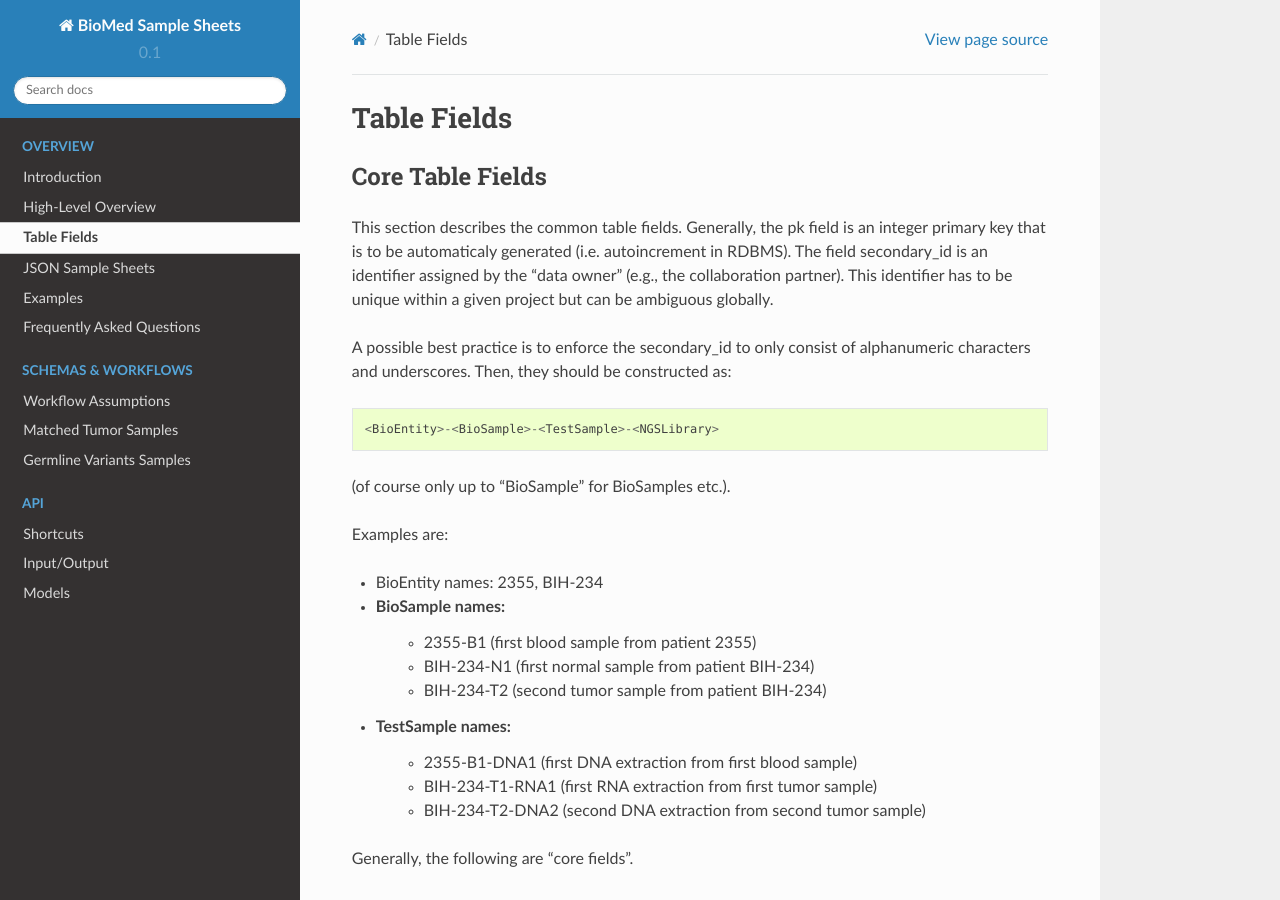
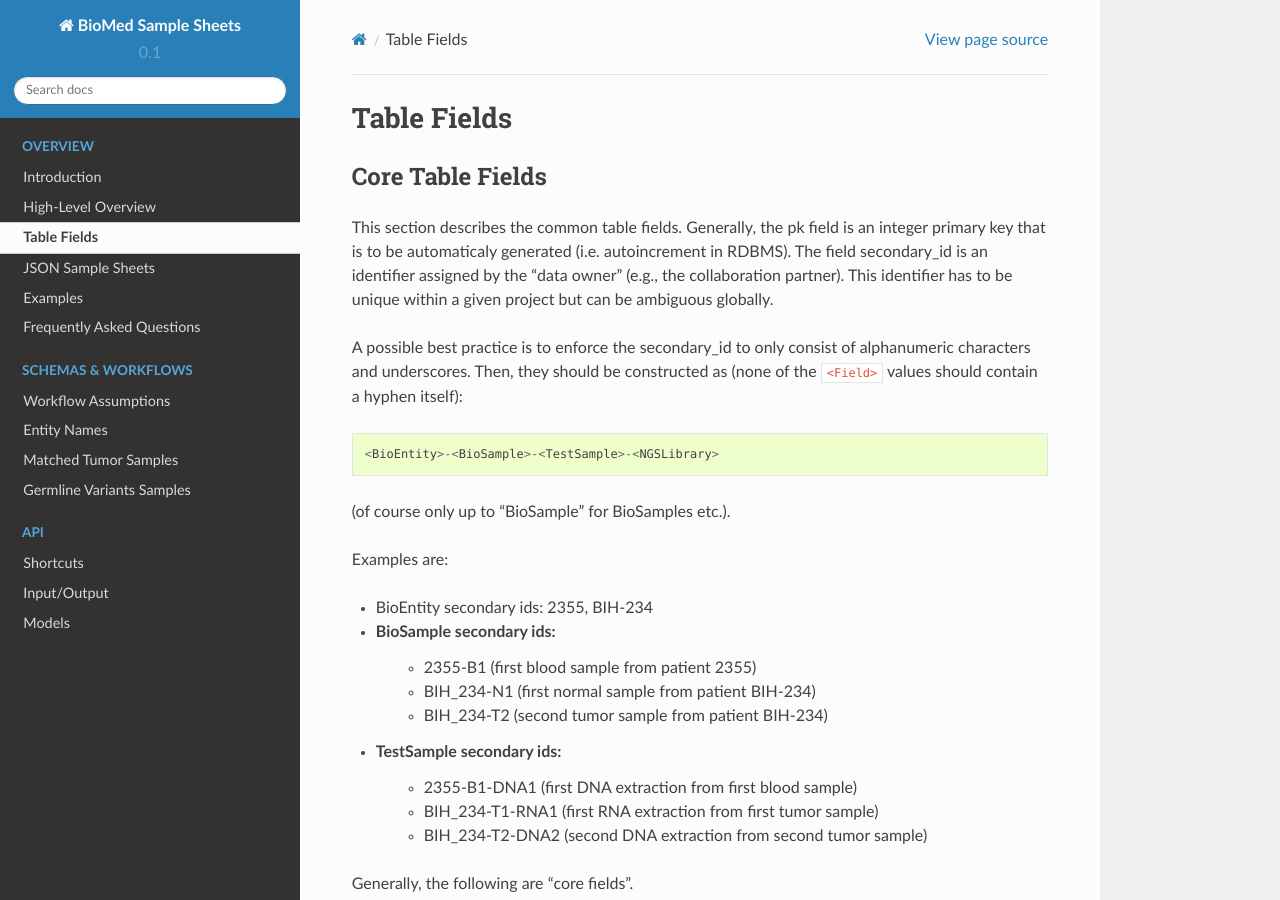
Before and after one commit to bihealth/biomedsheets, a Sphinx documentation site: the page built from docs/source/table_fields.rst, in a window 1280 px wide and 900 px high. Built offline with Sphinx 7.4.7 and the Read the Docs theme 2.0.0, drawn with Linux system fonts in a browser that asks for light colours.

Commit message:
Updating document to entity naming

```diff
--- a/docs/source/index.rst
+++ b/docs/source/index.rst
@@ -47,6 +47,7 @@ Open Questions
     :hidden:
 
     workflow_assumptions
+    entity_names
     schema_cancer
     schema_germline
 
--- a/docs/source/schema_cancer.rst
+++ b/docs/source/schema_cancer.rst
@@ -16,10 +16,6 @@ The assumed setting is as follows.
 .. note::
 
     The requirement of one DNA HTS library for each sample and RNA only for tumor can be dropped in the future.
-
-.. note::
-
-    Allowing for other assays such as proteomics and metabolomics should be possible in the future.
 
 --------------------
 Matched Tumor Fields
--- a/docs/source/table_fields.rst
+++ b/docs/source/table_fields.rst
@@ -13,7 +13,8 @@ Generally, the pk field is an integer primary key that is to be automaticaly gen
 The field secondary_id is an identifier assigned by the “data owner” (e.g., the collaboration partner).
 This identifier has to be unique within a given project but can be ambiguous globally.
 
-A possible best practice is to enforce the secondary_id to only consist of alphanumeric characters and underscores. Then, they should be constructed as:
+A possible best practice is to enforce the secondary_id to only consist of alphanumeric characters and underscores.
+Then, they should be constructed as (none of the ``<Field>`` values should contain a hyphen itself):
 
 ::
 
@@ -23,15 +24,15 @@ A possible best practice is to enforce the secondary_id to only consist of alpha
 
 Examples are:
 
-- BioEntity names: 2355, BIH-234
-- BioSample names:
+- BioEntity secondary ids: 2355, BIH-234
+- BioSample secondary ids:
     - 2355-B1 (first blood sample from patient 2355)
-    - BIH-234-N1 (first normal sample from patient BIH-234)
-    - BIH-234-T2 (second tumor sample from patient BIH-234)
-- TestSample names:
+    - BIH_234-N1 (first normal sample from patient BIH-234)
+    - BIH_234-T2 (second tumor sample from patient BIH-234)
+- TestSample secondary ids:
     - 2355-B1-DNA1 (first DNA extraction from first blood sample)
-    - BIH-234-T1-RNA1 (first RNA extraction from first tumor sample)
-    - BIH-234-T2-DNA2 (second DNA extraction from second tumor sample)
+    - BIH_234-T1-RNA1 (first RNA extraction from first tumor sample)
+    - BIH_234-T2-DNA2 (second DNA extraction from second tumor sample)
 
 Generally, the following are “core fields”.
 
--- a/docs/source/workflow_assumptions.rst
+++ b/docs/source/workflow_assumptions.rst
@@ -61,4 +61,4 @@ The following fields are required by all workflow steps that process HTS data.
 - TestSample
     - extractionType -- extracted sample, currently one of {``DNA``, ``RNA``, ``other``}
 - AssaySample
-    - libraryType -- library type, currently one of {``WES``, ``WGS``, ``Panel-seq``, ``mRNA-seq``, ``tRNA-seq``, ``other``}
+    - libraryType -- library type, currently one of {``WES``, ``WGS``, ``Panel_seq``, ``mRNA_seq``, ``total_RNA_seq``, ``other``}
```
Also changed, not shown: docs/source/entity_names.rst (added, +37 -0 lines), docs/source/faq.rst (+7 -0 lines), 1 other file.
